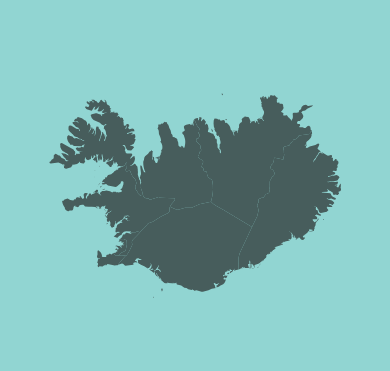
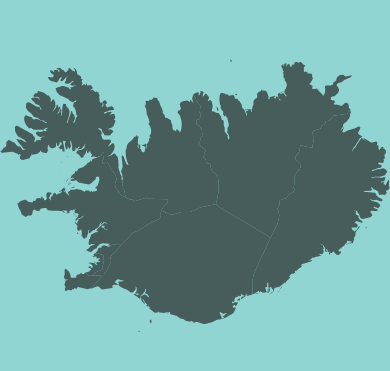
Before and after one commit to solariss13/iceland-map-app, a React (Create React App) app: page / in a window 390 px wide. Shown: the part 267-638 px from the top of the page. Built offline with nearby package versions, Linux system fonts and the light colour scheme; what google-maps-react would draw is missing.

Commit message:
adjusting style to different window size

```diff
--- a/src/App.css
+++ b/src/App.css
@@ -116,7 +116,7 @@ img:hover{
 /* for screens smaller than width = 520px */
 @media (max-width: 1100px) {
   svg {
-    width: 75% ;
+    width: 100% ;
   }
 }
 @media (max-width: 520px) {
@@ -142,7 +142,7 @@ img:hover{
   }
 }
 /* for screens smaller than width = 380px */
-@media (max-width: 380px) {
+@media (max-width: 370px) {
   h1 {
     font-size: 1.3rem;
   }
```
